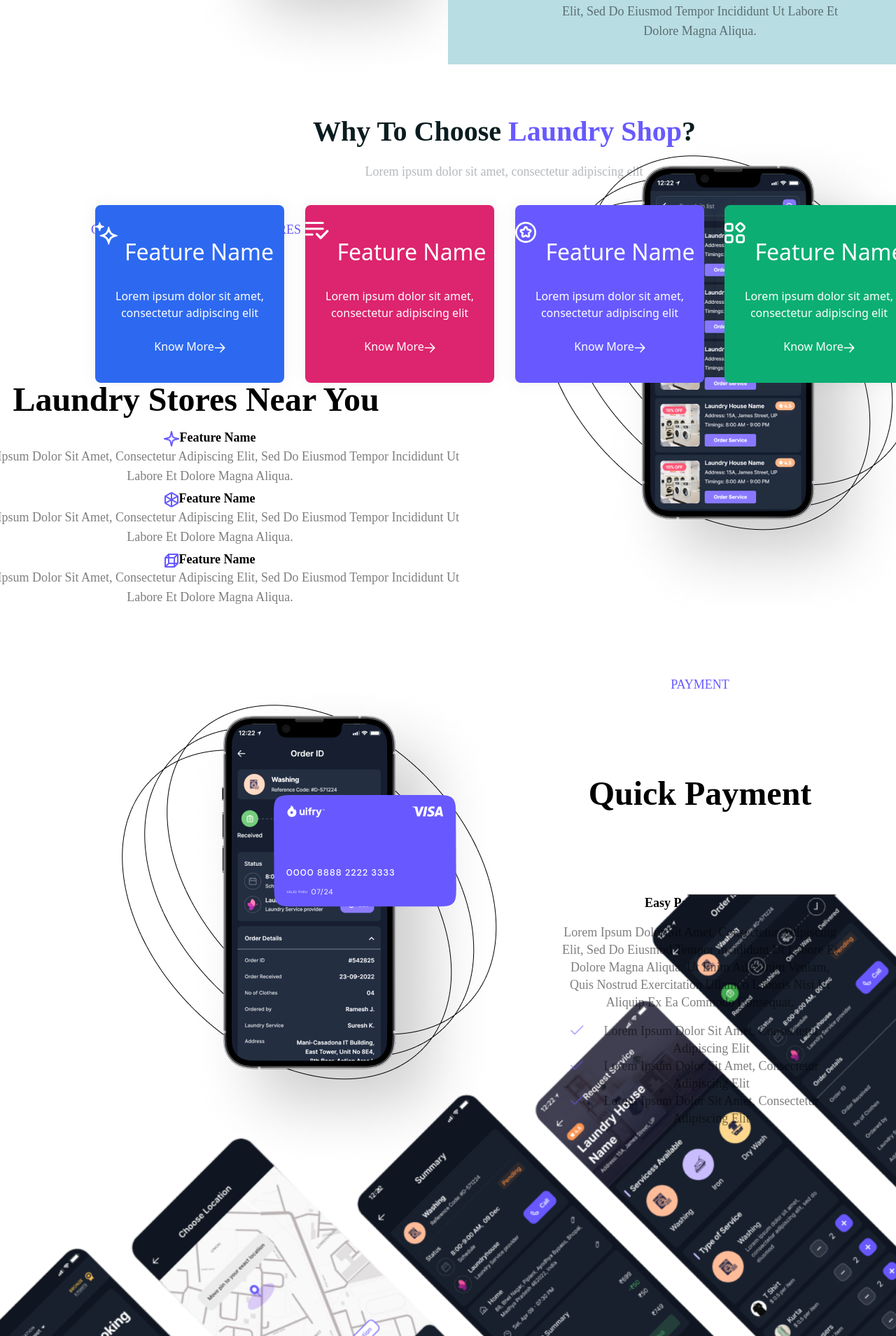
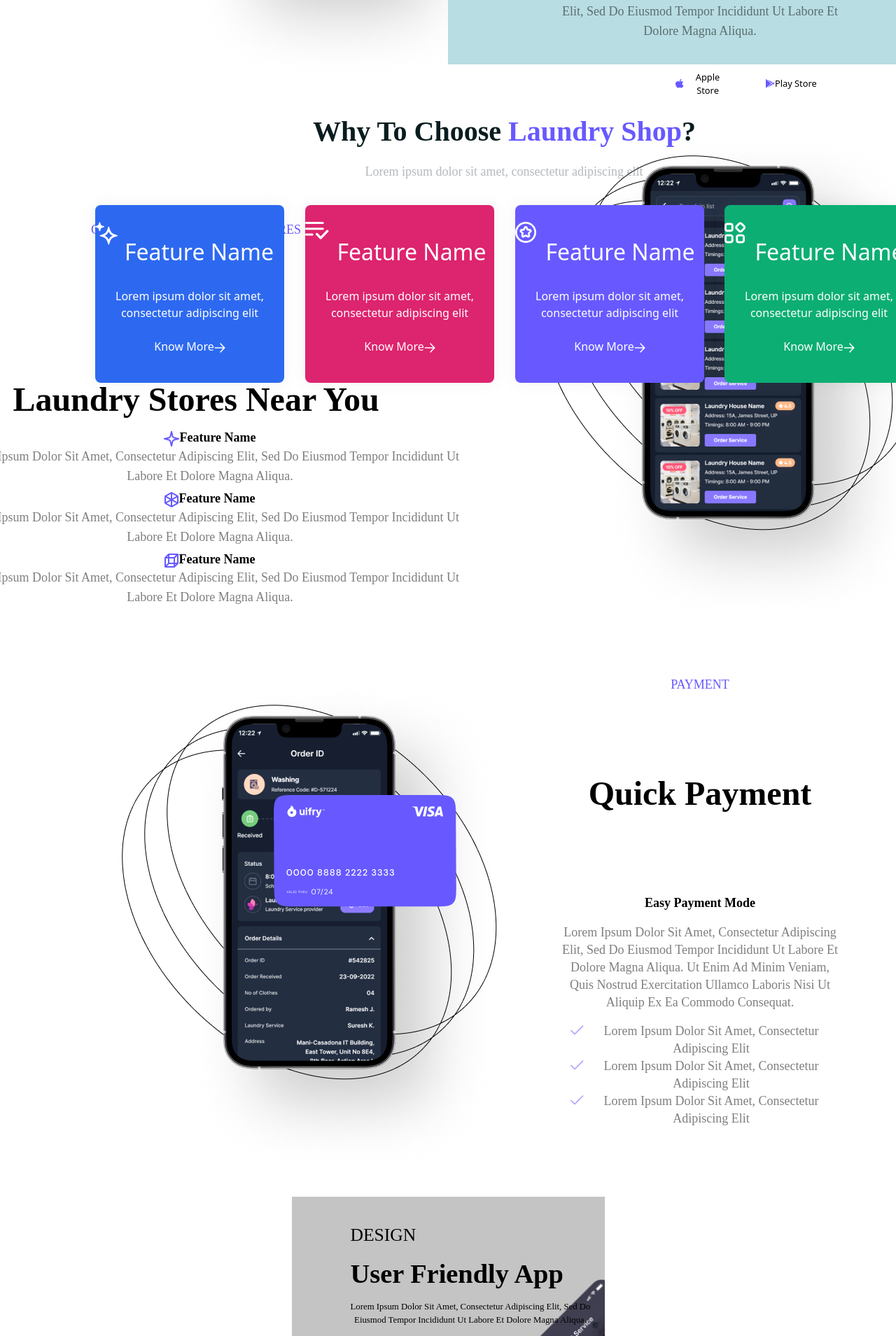
Before and after one commit to Ravali-KM/InternMern, a React (Create React App) app: page / in a window 1280 px wide. Shown: the part 651-2560 px from the top of the page at 70% size. Built offline with nearby package versions, Linux system fonts and the light colour scheme.

Commit message:
comp4 and rr changes for mobile view

```diff
--- a/src/Componentfour/Componentfour.css
+++ b/src/Componentfour/Componentfour.css
@@ -1,128 +1,89 @@
 .flex-container {
   display: flex;
-    justify-content: center;
-    align-items: center;
-    height: 100vh;
+  min-height: 100vh;
+  background-color: #C4C4C4;
+  background-image: url('../images/laundry.png');
+  background-repeat: no-repeat;
+  background-size: cover;
+  background-position: center;
 }
 
-  /* .component-four {
-    position: relative;
-    width: 100%;
-    height: 100vh;
-    background: #C4C4C4;
-  } */
-
-  .rectangle-1276 {
-    position: relative;
-    top: 0;
-    left: 0;
-    width: 100%;
-    height: 100%;
+.component-four {
+  display: flex;
+  flex-direction: column;
+  justify-content: flex-start;
+  align-items: flex-start;
+  padding: 20px;
 }
 
 .design {
-    /* position: absolute; */
-    top: 10%;
-    left: 4.2%;
   font-family: 'Red Hat Display';
   font-style: normal;
+  margin-top: 2vh;
+  margin-left: 5vw;
   font-weight: 500;
-    font-size: 80px;
-    line-height: 28px;
-    letter-spacing: 0.16em;
+  font-size: 2vw;
+  line-height: 1.5;
   text-transform: uppercase;
   color: #010101;
 }
 
 .user-friendly-app {
-    /* position: absolute; */
-    top: 15%;
-    left: 4.5%;
   font-family: 'Rubik';
   font-style: normal;
+  margin-top: 1vh;
+  margin-left: 5vw;
   font-weight: 700;
-    font-size: 150px;
-    line-height: 57px;
+  font-size: 3vw;
+  line-height: 1.5;
   text-transform: capitalize;
   color: #010101;
 }
 
 .lorem-ipsum {
-    /* position: absolute; */
-    top: 20%;
-    left: -12%;
-    width: 60%;
   font-family: 'Red Hat Display';
   font-style: normal;
+  margin-top: 1vh;
+  margin-left: 5vw;
   font-weight: 500;
-    font-size: 60px;
-    line-height: 30px;
+  font-size: 1vw;
+  line-height: 1.5;
   text-transform: capitalize;
   color: #010101;
 }
 
-  .rectangle-17 {
-    /* position: absolute; */
-    top: 25%;
-    left: 5%;
-    width: 600px;
-    height: 200px;
+.button-container {
+  display: flex;
+  justify-content: flex-end;
+  align-items: center;
+  margin-top: 5vh;
+  margin-right: 5vw;
+  margin-left: 5vw;
 }
 
-  .rectangle-3 {
-    /* position: absolute; */
-    top: 25%;
-    left: calc(8% + 500px);
-    width: 600px;
-    height: 200px;
+.appstore-button,
+.playstore-button {
+  display: flex;
+  align-items: center;
+  justify-content: center;
+  padding: 10px;
+  border: none;
+  height: 3vw;
+  margin-left: 0vw;
+  background-color: #ffffff;
+  color: #000000;
+  font-size: 1vw;
+  cursor: pointer;
+  margin-right: 2vw;
+  border-radius: 5px; /* Add this line to make the buttons rounded */
 }
 
-  .store-button {
-    box-sizing: border-box;
-    width: 100%;
-    height: 100%;
-    background: #FFFFFF;
-    border: 1px solid #6759FF;
-    border-radius: 4px;
-    font-size: 60px;
+.appstore-button img,
+.playstore-button img {
+  width: 1vw; /* Adjust the width as needed */
+  height: 1vw; /* Adjust the height as needed */
 }
 
-  .apple-store {
-    border-color: #6759FF;
+.group-image {
+  display: none;
 }
-
-  .play-store {
-    border-color: #6759FF;
-  }
-
-  .apple-image {
-    transform: scale(4);
-    position: absolute;
-    top: 31.5%;
-    left: calc(5% + 10px);
-    width: 100px;
-    height: 100px;
-  }
-
-  .play-image {
-    transform: scale(4);
-    position: absolute;
-    top: 31.5%;
-    left: calc(8.5% + 500px);
-    width: 100px;
-    height: 100px;
-  }
-
-  .laundry-image {
-    /* position: absolute; */
-    top: 0;
-    left: 0;
-    width: 100%;
-    height: 100%;
-  }
-
-  .laundry-image img {
-    object-fit: contain;
-    width: 100%;
-    height: 100%;
-  }
--- a/src/Componentfour/Componentfour.jsx
+++ b/src/Componentfour/Componentfour.jsx
@@ -1,47 +1,27 @@
 import React from 'react';
 import Apple from '../images/Apple.png';
 import Play from '../images/Play.png';
-import laundry from '../images/laundry.png';
+import Group from '../images/Group.png';
 import './Componentfour.css';
 
 const Componentfour = () => {
-  const handleAppleStoreClick = () => {
-    console.log('Apple Store button clicked');
-  };
-
-  const handlePlayStoreClick = () => {
-    console.log('Play Store button clicked');
-  };
-
   return (
     <div className="flex-container">
       <div className="component-four">
-        <div className="container-1276">
-          <img src={laundry} alt="Laundry" className="laundry-image" />
-        </div>
         <div className="design">Design</div>
         <div className="user-friendly-app">User Friendly App</div>
         <div className="lorem-ipsum">
           Lorem ipsum dolor sit amet, consectetur adipiscing elit, sed do
           <br />
-          <br />
           eiusmod tempor incididunt ut labore et dolore magna aliqua.
         </div>
-        <div className="rectangle-17">
-          <button className="store-button apple-store" onClick={handleAppleStoreClick}>
-            Apple Store
+        <div className="button-container">
+          <button className="appstore-button">
+            <img src={Apple} alt="Apple" /> Apple Store
           </button>
-        </div>
-        <div className="rectangle-3">
-          <button className="store-button play-store" onClick={handlePlayStoreClick}>
-            Play Store
+          <button className="playstore-button">
+            <img src={Play} alt="Play" /> Play Store
           </button>
-        </div>
-        <div className="apple-image">
-          <img src={Apple} alt="Apple" />
-        </div>
-        <div className="play-image">
-          <img src={Play} alt="Play" />
         </div>
       </div>
     </div>
--- a/src/RR/rr.css
+++ b/src/RR/rr.css
@@ -19,7 +19,7 @@
   width: 1000px;
   height: 150px;
   background-color: #1E3661;
-  border-radius: 10px;
+  border-radius: 5px;
   position: relative;
 
 }
@@ -32,58 +32,51 @@
   top: 20px; /* Adjust this value as needed */
 }
 
-.quarter-ellipse {
+.button-container {
+  display: flex;
+  justify-content: flex-end;
+  align-items: center;
+  margin-top: 50px;
+  margin-right: 150px;
+}
+
+.appstore-button,
+.playstore-button {
   display: flex;
   align-items: center;
   justify-content: center;
-  width: 300px;
-  height: 150px;
-  background-color: #6759FF;
-  border-top-right-radius: 250px;
-  position: absolute;
-  right: 0;
-
-  top: 0;
-  clip-path: polygon(0 0, 100% 0, 100% 100%, 0 100%, 0% 50%);
-  transform: rotate(-180deg);
+  padding: 10px;
+  border: none;
+  height: 45px;
+  background-color: #ffffff;
+  color: #000000;
+  font-size: 16px;
+  cursor: pointer;
+  margin-right: 30px;
+  border-radius: 5px; /* Add this line to make the buttons rounded */
 }
 
-.buttons {
-  align-items: center;
-  position: absolute;
-  right: 300px; /* Adjust this value as needed */
-  bottom: 53px; /* Adjust this value as needed */
-  display: flex;
-  flex-direction: column;
-  align-items: flex-end;
-}
 
-button {
-  display: flex;
-  align-items: center;
-  justify-content: center;
-  color: #6759FF;
-  background-color: white;
-  border: none;
-  border-radius: 5px;
-  padding: 10px 20px;
-  margin-right: 10px;
-  cursor: pointer;
-}
 
-.playstore-button {
-  transform: rotate(180deg); /* Add this line to rotate the Play Store button */
-  margin-left: 100px;
-}
 
-button img {
-  margin-right: 5px;
-}
+
+
+
+
 
 
 @media (max-width: 600px) {
   .rounded-rectangle {
-    max-width: 500px;
+    max-width: 550px;
+    background-size: 100% 100%;
+    background-position: center;
+    margin-bottom: 20px;
+    position: relative;
+    height: 160px;
+    background-image: url('../images/mobileRRBg.png'); /* Add this line to set the background image */
+
+  }
+
   }
 
   .heading {
@@ -94,25 +87,28 @@ button img {
     top: 20px; /* Adjust this value as needed */
   }
 
-  .quarter-ellipse {
-    height: 150px;
-    width: 50%;
+  .button-container {
+    position: absolute;
+    bottom: 10px; /* Adjust this value as needed */
+    right: 10px; /* Adjust this value as needed */
+    margin-left: 100px;
+    margin-top: 50px;
+    margin-right: 150px;
   }
 
-  .buttons {
-    display: flex;
-    height: 10px;
-    width:20px;
-    align-items: center;
-    justify-content: center;
-    color: #6759FF;
-    background-color: white;
-    border: none;
-    border-radius: 5px;
-    margin-right: 10px;
-    padding-top: 20px;
-    padding-bottom: 10px;
-    padding-bottom: 0%;
-    cursor: pointer;
-  }
+  .appstore-button,
+.playstore-button {
+  display: flex;
+  align-items: center;
+  justify-content: center;
+  padding: 10px;
+  border: none;
+  height: 40px;
+  background-color: #ffffff;
+  color: #000000;
+  font-size: 14px;
+  cursor: pointer;
+  width: 100px;
+  margin-right: 30px;
+  border-radius: 5px; /* Add this line to make the buttons rounded */
 }
--- a/src/RR/rr.jsx
+++ b/src/RR/rr.jsx
@@ -2,19 +2,18 @@ import React from 'react';
 import './rr.css'; // Import CSS file for custom styles
 import AppStore from "../images/AppStore.png";
 import PlayStore from "../images/PlayStore.png";
+import RRBg from "../images/RRBg.png"
+
 
 const RoundedRectangle = () => {
   return (
     <div className="container" class='overlay-box'>
-      <div className="rounded-rectangle">
+      <div className="rounded-rectangle" style={{ backgroundImage: `url(${RRBg})` }}>
       <h1 className="heading">Book Our Services By<br></br>Downloading Apps</h1>
-      <div className="buttons">
+      <div className="button-container">
           <button className="appstore-button">
-            <img src={AppStore}></img> Apple Store
+            <img src={AppStore} alt="App Store" /> Apple Store
           </button>
-        </div>
-        <div className="quarter-ellipse"></div>
-        <div className="quarter-ellipse">
           <button className="playstore-button">
             <img src={PlayStore} alt="Play Store" /> Play Store
           </button>
```
Also changed, not shown: src/Images/RRBg.png (added), src/Images/mobileRRBg.png (added). Lines whose indentation alone changed are shown as unchanged.
